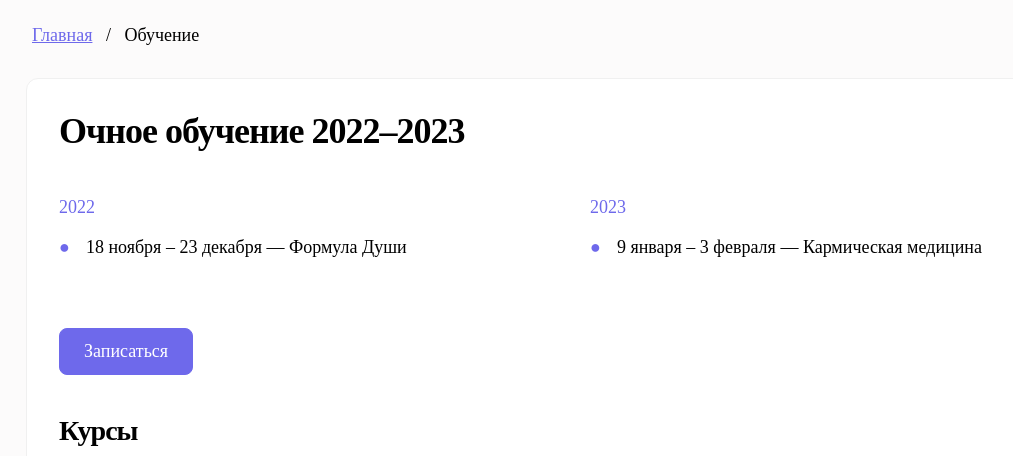
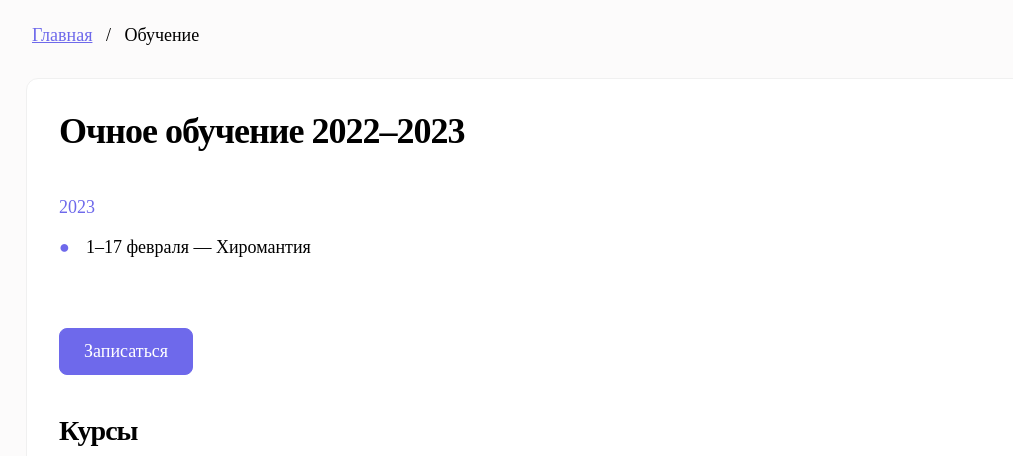
Before and after one commit to mosigo/astrogor, a Flask app: page /edu in a window 1280 px wide. Shown: the part 237-693 px from the top of the page, without its empty margins (74-1087 px from the left). Run offline with Flask 2, Linux system fonts and the light colour scheme; parts of the project's set-up code (start-up, migrations or seed data) failed here and were passed over; some web fonts are replaced.

Commit message:
Обновлено расписание на 2023 год: убрана кармическая медицина, добавлена Хиромантия.

```diff
--- a/templates/edu.html
+++ b/templates/edu.html
@@ -45,18 +45,18 @@ img.border {
         <h1>Очное обучение 2022–2023</h1>
         <div class="plate-inner no-header">
             <div class="w50 left">
-                <div class="text-header">2022</div>
+                <div class="text-header">2023</div>
                 <ul>
-                    <li>18 ноября – 23 декабря — Формула Души</li>
+                    <li>1–17 февраля — Хиромантия</li>
                 </ul>
             </div>
-            <div class="w50 right">
-                <div class="text-header">2023</div>
-                <ul>
-                    <li>9 января – 3 февраля — Кармическая медицина</li>
-                </ul>
+<!--            <div class="w50 right">-->
+<!--                <div class="text-header">2023</div>-->
+<!--                <ul>-->
+<!--                    <li>9 января – 3 февраля — Кармическая медицина</li>-->
+<!--                </ul>-->
 
-            </div>
+<!--            </div>-->
         </div>
         <div class="action">
             <a href="/contacts#offline-edu">
```
